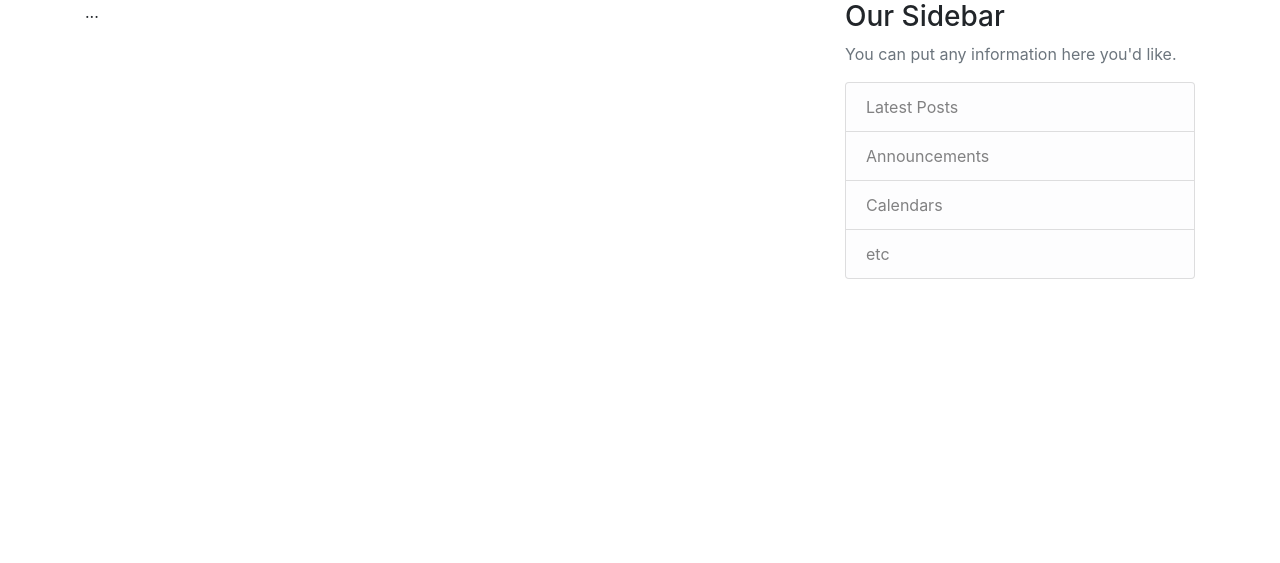
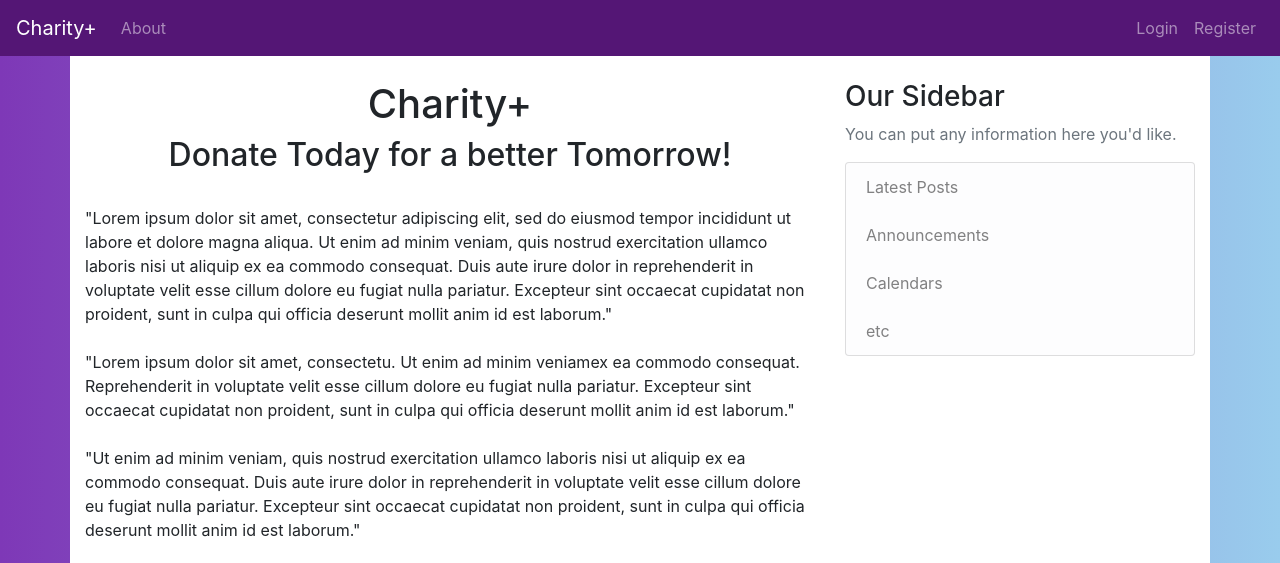
Before and after one commit to adamess123/PhilanthropyPhinder, a Flask app: page /home in a window 1280 px wide. Shown: the top 563 px of the page. Before the commit the page ends 279 px from the top, so only its background shows below. Run offline with Flask 2, Linux system fonts and the light colour scheme; some libraries are stand-ins or nearby versions.

Commit message:
Add files via upload

```diff
--- a/website/templates/about.html
+++ b/website/templates/about.html
@@ -1,4 +1,7 @@
 {% extends "layout.html" %}
 {% block content %}
-    <h1>About Page</h1>
+    <h1>Welcome to the Team!</h1>
+<h4>We at Charity+ strive on making a safe and progressive environment where those interested can donate without any concern. We say the need for a simple an efficient alternative and designed the system to do the job.</h4>
+
+<div><img src="https://as1.ftcdn.net/v2/jpg/00/49/22/40/1000_F_49224094_FJ1XuQg4ctxoPeaS5VpiUUzwNnI3xJH3.jpg"></div>
 {% endblock content %}
--- a/website/templates/home.html
+++ b/website/templates/home.html
@@ -7,6 +7,22 @@
             <a class="btn btn-outline-info mb-4" href="{{ url_for('main.home', page=page_num) }}">{{ page_num }}</a>
         {% endif %}
     {% else %}
-        ...
+<h1 style="text-align:center;"> Charity+</h1>
+<h2 style="text-align:center;"> Donate Today for a better Tomorrow!</h2><br>
+<div>"Lorem ipsum dolor sit amet, consectetur adipiscing elit, sed do eiusmod tempor incididunt ut labore et dolore magna aliqua. Ut enim ad minim veniam, quis nostrud exercitation ullamco laboris nisi ut aliquip ex ea commodo consequat. Duis aute irure dolor in reprehenderit in voluptate velit esse cillum dolore eu fugiat nulla pariatur. Excepteur sint occaecat cupidatat non proident, sunt in culpa qui officia deserunt mollit anim id est laborum."</div>
+<br>
+        <div>"Lorem ipsum dolor sit amet, consectetu. Ut enim ad minim veniamex ea commodo consequat. Reprehenderit in voluptate velit esse cillum dolore eu fugiat nulla pariatur. Excepteur sint occaecat cupidatat non proident, sunt in culpa qui officia deserunt mollit anim id est laborum."</div>
+<br>
+        <div>"Ut enim ad minim veniam, quis nostrud exercitation ullamco laboris nisi ut aliquip ex ea commodo consequat. Duis aute irure dolor in reprehenderit in voluptate velit esse cillum dolore eu fugiat nulla pariatur. Excepteur sint occaecat cupidatat non proident, sunt in culpa qui officia deserunt mollit anim id est laborum."</div>
+<br>
+<div><img src="https://www.pngkey.com/png/detail/50-504841_bowl-of-olive-oil.png" alt="OilBowl"></div><br>
+ <div>"Lorem ipsum dolor sit amet, consectetur adipiscing elit. Nisi ut aliquip ex ea commodo consequat. Duis aute irure dolor in reprehenderit in voluptate velit esse cillum dolore eu fugiat nulla pariatur. Excepteur sint occaecat cupidatat non proident, sunt in culpa qui officia deserunt mollit anim id est laborum."</div>
+<br>
+ <div>"Lorem ipsum dolor sit amet, consectetur adipiscing elit, sed do eiusmod tempor incididunt ut labore et dolore magna aliqua. Ut enim ad minim veniam, quis nostrud exercitation ullamco laboris nisi ut aliquip ex ea commodo consequat. Duis aute irure dolor in reprehenderit in voluptate velit esse cillum dolore eu fugiat nulla pariatur. Excepteur sint occaecat cupidatat non proident, sunt in culpa qui officia deserunt mollit anim id est laborum."</div>
+<br>
+ <div>"Lorem ipsum dolor sit amet, consectetur adipiscing elit, sed do eiusmod tempor incididunt ut labore et dolore magna aliqua. Ut enim ad minim veniam, quis nostrud exercitation ullamco laboris nisi ut aliquip ex ea commodo consequat. Duis aute irure dolor in reprehenderit in voluptate velit esse cillum dolore eu fugiat nulla pariatur. Excepteur sint occaecat cupidatat non proident, sunt in culpa qui officia deserunt mollit anim id est laborum."</div>
+<br>
+ <div>"Lorem ipsum dolor sit amet, consectetur adipiscing elit, sed do eiusmod tempor incididunt ut labore et dolore magna aliqua. Ut enim ad minim veniam, quis nostrud exercitation ullamco laboris nisi ut aliquip ex ea commodo consequat. Duis aute irure dolor in reprehenderit in voluptate velit esse cillum dolore eu fugiat nulla pariatur. Excepteur sint occaecat cupidatat non proident, sunt in culpa qui officia deserunt mollit anim id est laborum."</div>
+<br>
     {% endif %}
 {% endblock content %}
--- a/website/templates/layout.html
+++ b/website/templates/layout.html
@@ -15,36 +15,55 @@
     {% else %}
         <title>Flask Blog</title>
     {% endif %}
+
+    <link rel="stylesheet" href="css/bootstrap-4.4.1.css">
+	<link rel="stylesheet" href="css/style.css">
 </head>
-<body>
+<body style="background-image: linear-gradient(90deg, #7E38B7, #99CCED);">
     <header class="site-header">
-      <nav class="navbar navbar-expand-md navbar-dark bg-steel fixed-top">
-        <div class="container">
-          <a class="navbar-brand mr-4" href="/">Flask Blog</a>
-          <button class="navbar-toggler" type="button" data-toggle="collapse" data-target="#navbarToggle" aria-controls="navbarToggle" aria-expanded="false" aria-label="Toggle navigation">
+      <nav style = "background-color:#541675;" class="navbar navbar-expand-lg navbar-dark">
+       <!-- <a class="navbar-brand" href="#">Navbar</a> -->
+       <button class="navbar-toggler" type="button" data-toggle="collapse" data-target="#navbarSupportedContent" aria-controls="navbarSupportedContent" aria-expanded="false" aria-label="Toggle navigation">
+       <button class="navbar-toggler" type="button" data-toggle="collapse" data-target="#navbarSupportedContent" aria-controls="navbarSupportedContent" aria-expanded="false" aria-label="Toggle navigation">
        <span class="navbar-toggler-icon"></span>
        </button>
-          <div class="collapse navbar-collapse" id="navbarToggle">
-            <div class="navbar-nav mr-auto">
-              <a class="nav-item nav-link" href="{{ url_for('main.home') }}">Home</a>
+       <div class="color-1 collapse navbar-collapse" id="navbarSupportedContent">
+          <ul class="navbar-nav mr-auto">
+             <li class="nav-item">
+                <a class="navbar-brand" href="{{ url_for('main.home') }}">Charity+</a>
+             </li>
+             <li class="nav-item">
                 <a class="nav-item nav-link" href="{{ url_for('main.about') }}">About</a>
+             </li>
+          </ul>
        </div>
-            <!-- Navbar Right Side -->
-            <div class="navbar-nav">
+
+       <div class="topnav-right">
+          <ul class="navbar-nav">
              {% if current_user.is_authenticated %}
+             <li class="nav-item">
                 <a class="nav-item nav-link" href="{{ url_for('posts.new_post') }}">New Post</a>
+             </li>
+             <li class="nav-item">
                 <a class="nav-item nav-link" href="{{ url_for('users.account') }}">Account</a>
+             </li>
+			 <li class="nav-item">
                 <a class="nav-item nav-link" href="{{ url_for('users.logout') }}">Logout</a>
+             </li>
              {% else %}
+             <li class="nav-item">
                 <a class="nav-item nav-link" href="{{ url_for('users.login') }}">Login</a>
+             </li>
+			 <li class="nav-item">
                 <a class="nav-item nav-link" href="{{ url_for('users.register') }}">Register</a>
+             </li>
              {% endif %}
-            </div>
-          </div>
+          </ul>
        </div>
     </nav>
     </header>
-    <main role="main" class="container">
+    <main style="background-color:white" role="main" class="container">
+      <br>
         <div class="row">
         <div class="col-md-8">
           {% with messages = get_flashed_messages(with_categories=true) %}
@@ -71,6 +90,14 @@
             </p>
           </div>
         </div>
+
+
+      </div>
+        <div class="row">
+          <div class="text-center col-lg-6 offset-lg-3">
+             <h4>Footer </h4>
+             <p>Copyright &copy; 2021 &middot; All Rights Reserved &middot; <a href="#" >My Website</a></p>
+          </div>
        </div>
     </main>
 
```
Lines whose indentation alone changed are shown as unchanged.
